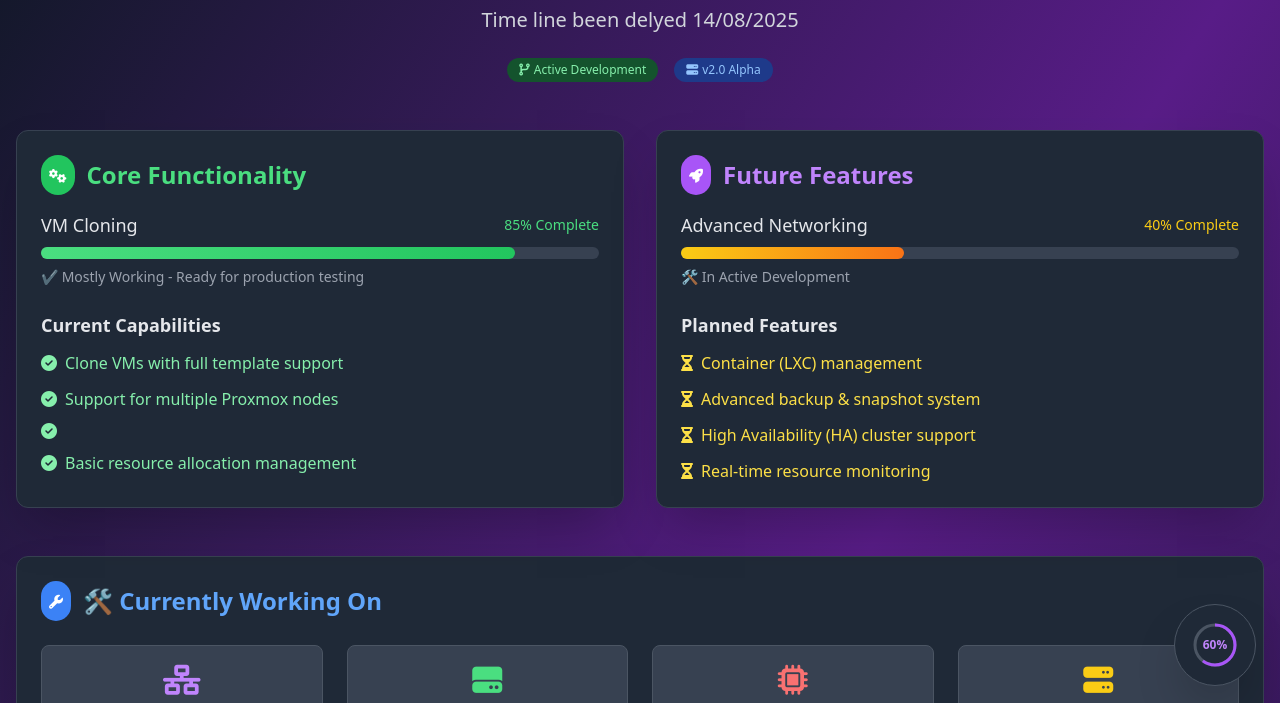
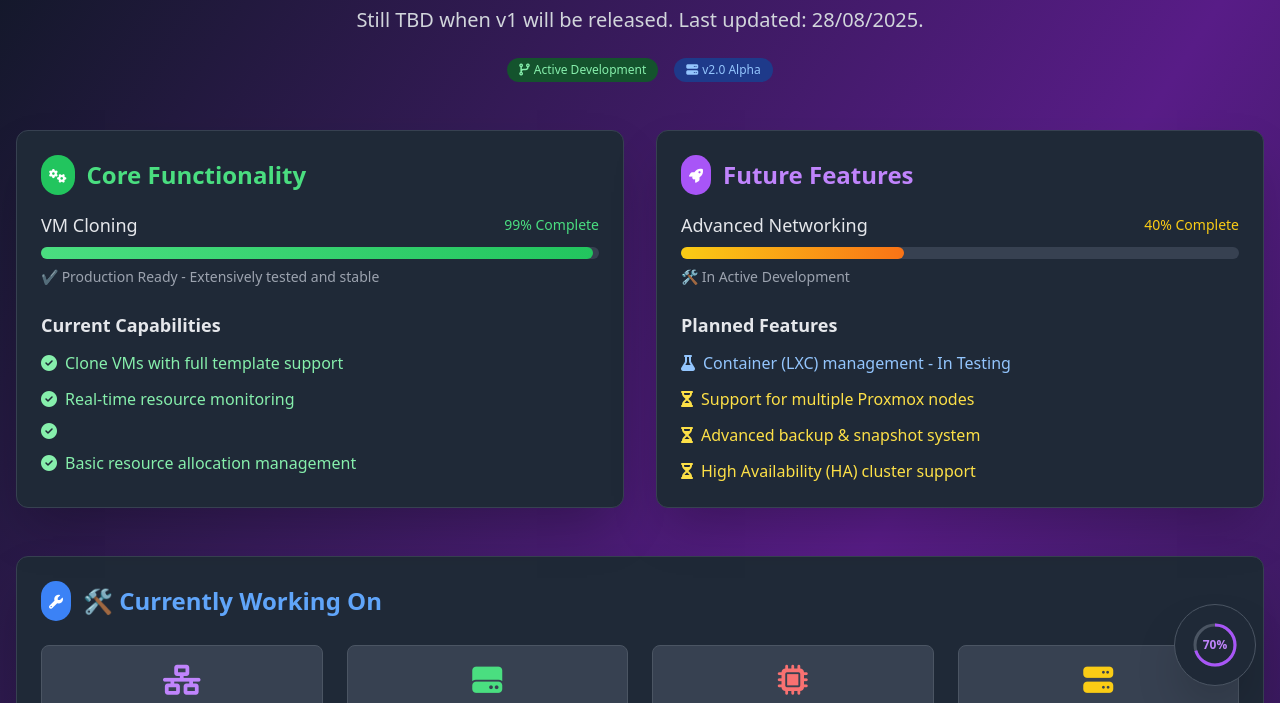
Before and after one commit to EWANZO101/proxmox, a plain HTML site: page index.html in a window 1280 px wide. Shown: the part 90-793 px from the top of the page. Drawn offline with nearby package versions, Linux system fonts and the light colour scheme.

Commit message:
Update index.html

```diff
--- a/index.html
+++ b/index.html
@@ -18,8 +18,7 @@
                     Proxmox Integration for WemX
                 </h1>
                 <p class="text-xl text-gray-300 max-w-2xl mx-auto">
-                    Time line been delyed 14/08/2025
-                </p>
+Still TBD when v1 will be released. Last updated: 28/08/2025.                </p>
                 <div class="flex justify-center items-center mt-6 space-x-4">
                     <span class="inline-flex items-center px-3 py-1 rounded-full text-xs font-medium bg-green-900 text-green-300">
                         <i class="fas fa-code-branch mr-1"></i>
@@ -47,12 +46,12 @@
                     <div class="mb-6">
                         <div class="flex justify-between items-center mb-2">
                             <span class="text-lg font-medium text-gray-200">VM Cloning</span>
-                            <span class="text-sm font-medium text-green-400">85% Complete</span>
+                            <span class="text-sm font-medium text-green-400">99% Complete</span>
                         </div>
                         <div class="w-full bg-gray-700 rounded-full h-3">
-                            <div class="bg-gradient-to-r from-green-400 to-green-500 h-3 rounded-full transition-all duration-500" style="width: 85%"></div>
+                            <div class="bg-gradient-to-r from-green-400 to-green-500 h-3 rounded-full transition-all duration-500" style="width: 99%"></div>
                         </div>
-                        <p class="text-sm text-gray-400 mt-2">✔️ Mostly Working - Ready for production testing</p>
+                        <p class="text-sm text-gray-400 mt-2">✔️ Production Ready - Extensively tested and stable</p>
                     </div>
 
                     <!-- Current Capabilities -->
@@ -64,7 +63,7 @@
                         </div>
                         <div class="flex items-center text-green-300">
                             <i class="fas fa-check-circle mr-2"></i>
-                            <span>Support for multiple Proxmox nodes</span>
+                            <span>Real-time resource monitoring</span>
                         </div>
                         <div class="flex items-center text-green-300">
                             <i class="fas fa-check-circle mr-2"></i>
@@ -101,9 +100,13 @@
                     <!-- Planned Features -->
                     <div class="space-y-3">
                         <h3 class="text-lg font-semibold text-gray-200 mb-3">Planned Features</h3>
+                        <div class="flex items-center text-blue-300">
+                            <i class="fas fa-flask mr-2"></i>
+                            <span>Container (LXC) management - In Testing</span>
+                        </div>
                         <div class="flex items-center text-yellow-300">
                             <i class="fas fa-hourglass-half mr-2"></i>
-                            <span>Container (LXC) management</span>
+                            <span>Support for multiple Proxmox nodes</span>
                         </div>
                         <div class="flex items-center text-yellow-300">
                             <i class="fas fa-hourglass-half mr-2"></i>
@@ -112,10 +115,6 @@
                         <div class="flex items-center text-yellow-300">
                             <i class="fas fa-hourglass-half mr-2"></i>
                             <span>High Availability (HA) cluster support</span>
-                        </div>
-                        <div class="flex items-center text-yellow-300">
-                            <i class="fas fa-hourglass-half mr-2"></i>
-                            <span>Real-time resource monitoring</span>
                         </div>
                     </div>
                 </div>
@@ -303,10 +302,10 @@
             <div class="relative w-12 h-12">
                 <svg class="w-12 h-12 transform -rotate-90">
                     <circle cx="24" cy="24" r="20" stroke="currentColor" stroke-width="3" fill="transparent" class="text-gray-600"/>
-                    <circle cx="24" cy="24" r="20" stroke="currentColor" stroke-width="3" fill="transparent" stroke-dasharray="125.6" stroke-dashoffset="50.2" class="text-purple-500"/>
+                    <circle cx="24" cy="24" r="20" stroke="currentColor" stroke-width="3" fill="transparent" stroke-dasharray="125.6" stroke-dashoffset="37.7" class="text-purple-500"/>
                 </svg>
                 <div class="absolute inset-0 flex items-center justify-center">
-                    <span class="text-xs font-bold text-purple-400">60%</span>
+                    <span class="text-xs font-bold text-purple-400">70%</span>
                 </div>
             </div>
         </div>
```
